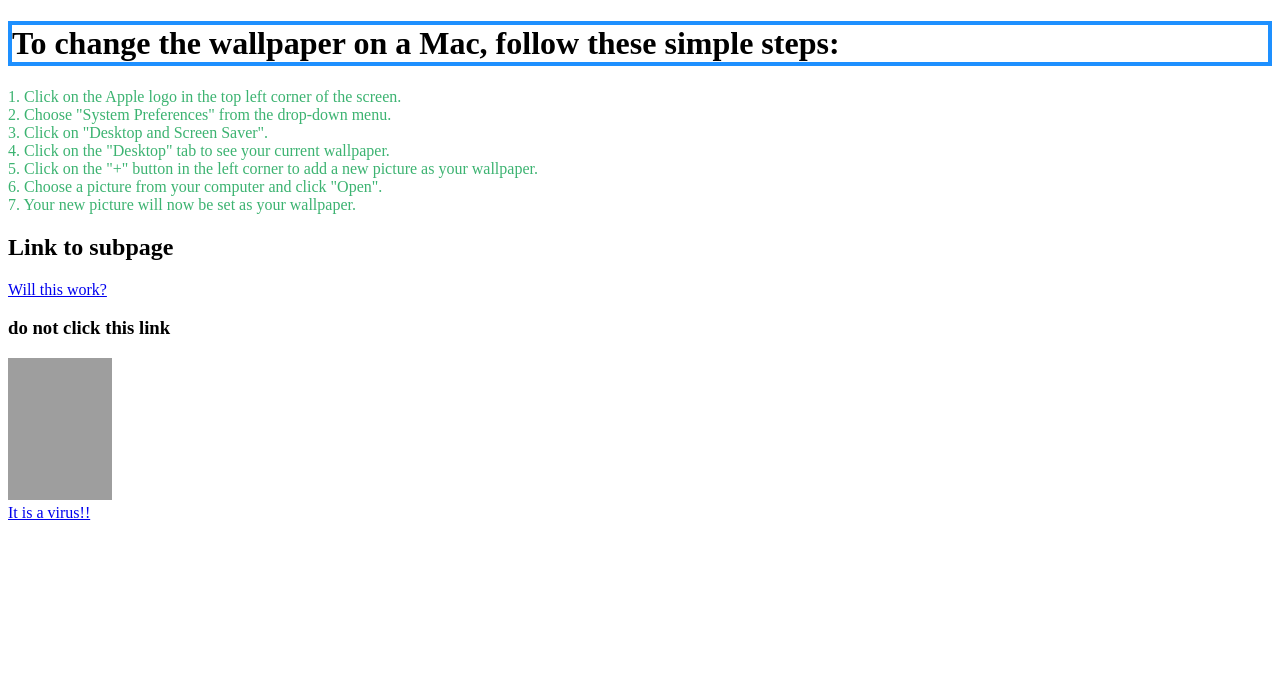
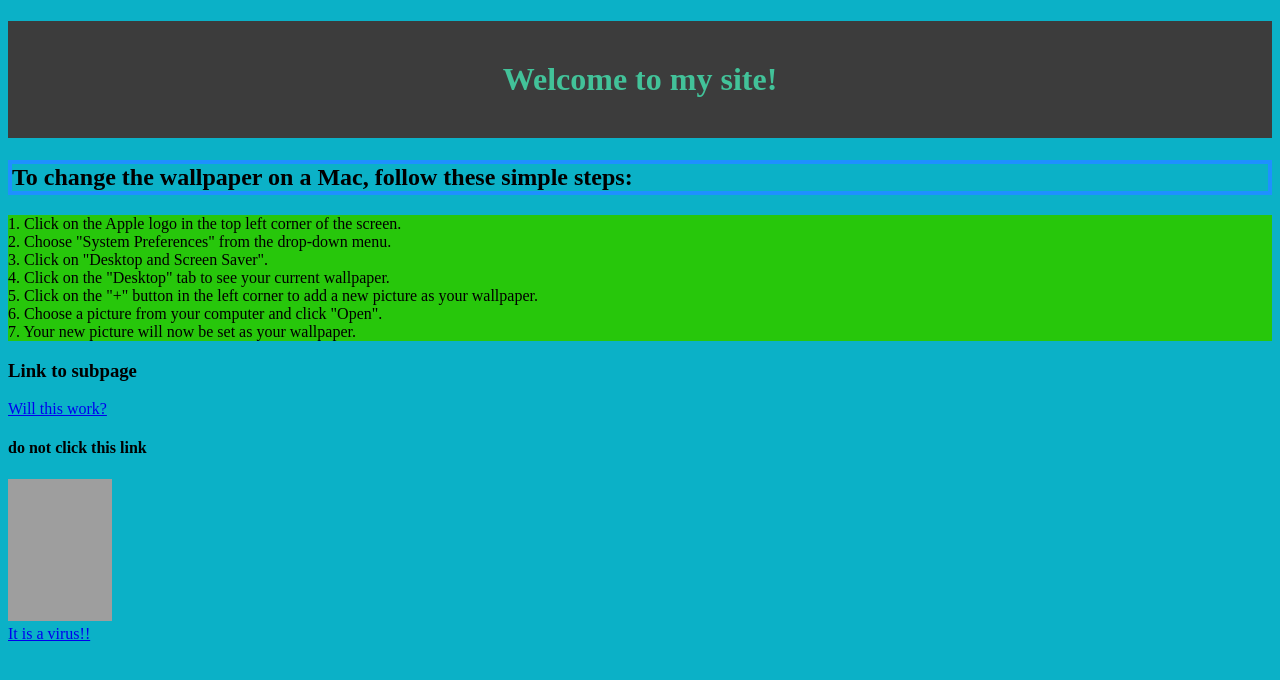
Before and after one commit to Kaidyn-Doshi/ICS2O, a plain HTML site: page Unit1/Unit1-01/index.html in a window 1280 px wide. Drawn offline with Linux system fonts and the light colour scheme; grey boxes are pictures that could not be loaded.

Commit message:
Update index.html

```diff
--- a/Unit1/Unit1-01/index.html
+++ b/Unit1/Unit1-01/index.html
@@ -4,13 +4,22 @@
         <meta charset="utf-4">
         <title> Site for Kaidyn Doshi</title>
     </head>
-    <body>
-        <h1 style="border:4px solid DodgerBlue;">To change the wallpaper on a Mac, follow these simple steps:</h1>
-        <p style="color:MediumSeaGreen;">1. Click on the Apple logo in the top left corner of the screen.<br>2. Choose "System Preferences" from the drop-down menu.<br>3. Click on "Desktop and Screen Saver".<br>4. Click on the "Desktop" tab to see your current wallpaper.<br>5. Click on the "+" button in the left corner to add a new picture as your wallpaper.<br>6. Choose a picture from your computer and click "Open".<br>7. Your new picture will now be set as your wallpaper.
+    <style>
+    #my-header {
+      background-color: rgb(60, 60, 60);
+      color: hsl(161, 51%, 51%);
+      padding: 40px;
+      text-align: center;
+    }
+    </style>
+    <body style="background-color:rgb(11, 177, 199);">
+        <h1 id="my-header">Welcome to my site!</h1>
+        <h2 style="border:4px solid DodgerBlue;">To change the wallpaper on a Mac, follow these simple steps:</h2>
+        <p style="background-color:#27c70b;">1. Click on the Apple logo in the top left corner of the screen.<br>2. Choose "System Preferences" from the drop-down menu.<br>3. Click on "Desktop and Screen Saver".<br>4. Click on the "Desktop" tab to see your current wallpaper.<br>5. Click on the "+" button in the left corner to add a new picture as your wallpaper.<br>6. Choose a picture from your computer and click "Open".<br>7. Your new picture will now be set as your wallpaper.
         </p>
-        <h2> Link to subpage</h2>
+        <h3> Link to subpage</h3>
         <a href="index2.html">Will this work?</a>
-        <h3>do not click this link</h3>
+        <h4>do not click this link</h4>
         <img src="https://i.kym-cdn.com/photos/images/newsfeed/002/355/520/773.png" alt="DO NOT CLICK!" width="104" height="142">
         <a href="https://www.youtube.com/watch?v=dQw4w9WgXcQ"><br>It is a virus!!</a>
     </body>
```
